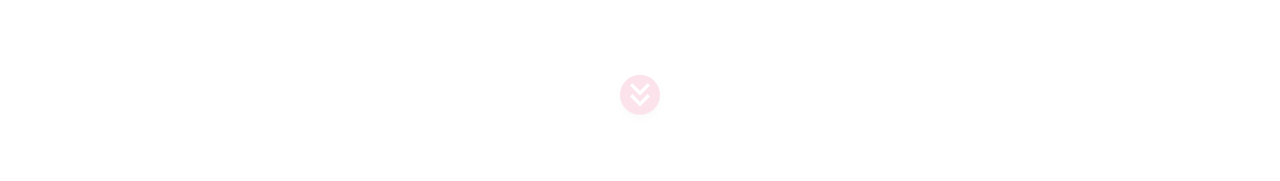
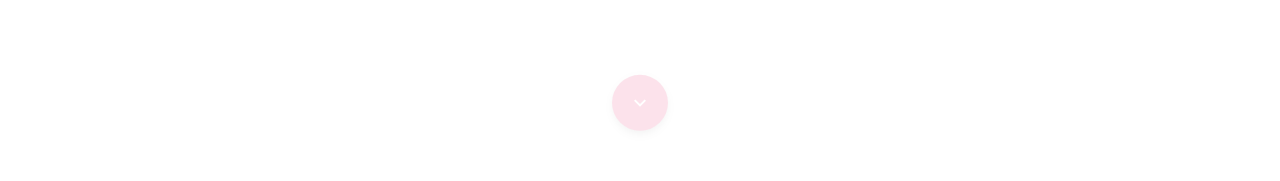
Before and after one commit to Ayamagucci/portfolio-site, a React app: page / in a window 1280 px wide. Shown: the part 706-887 px from the top of the page. Built offline with nearby package versions, Linux system fonts and the light colour scheme.

Commit message:
DownScroll progress

```diff
--- a/src/components/App.jsx
+++ b/src/components/App.jsx
@@ -1,20 +1,45 @@
-import React, { useState, useEffect, useRef } from 'react';
-import { Container, Box, Typography, Fab, Tooltip, Zoom } from '@mui/material';
-import KeyboardArrowUpIcon from '@mui/icons-material/KeyboardArrowUp';
+import React, { useState, useEffect } from 'react';
+import { Container, Box, Typography, Fab } from '@mui/material';
 import { useTheme } from '@mui/material/styles';
+import { useSpring, animated } from 'react-spring';
 import Nav from './Nav';
 import Resume from './Resume';
 import About from './About';
 import Projects from './Projects';
 import Contact from './Contact';
-import { useSpring, animated } from 'react-spring';
-import ScrollIndicator from './ScrollIndicator';
+import DownScroll from './DownScroll';
+import ScrollToTop from './ScrollToTop';
 
 export default function App({ darkMode, toggleDarkMode }) {
+
+  const theme = useTheme();
+
+  const centerStyle = {
+    display: 'flex',
+    flexDirection: 'column',
+    alignItems: 'center',
+    justifyContent: 'center',
+    minHeight: '80vh',
+    padding: '2rem'
+  };
 
   // elevate AppBar & display FAB on scroll
   const [ elevation, setElevation ] = useState(0);
   const [ fabScroll, setFabScroll ] = useState(false);
+
+  // handler for Nav & DownScroll
+  const scrollToSection = (sectionID) => {
+    const elem = document.getElementById(sectionID);
+
+    if (elem) {
+      // elem.scrollIntoView({ behavior: 'smooth' });
+      elem.scrollIntoView({
+        behavior: 'smooth',
+        block: 'start',
+        inline: 'nearest'
+      });
+    }
+  };
 
   const handleScroll = () => {
     const { scrollY } = window;
@@ -34,10 +59,6 @@ export default function App({ darkMode, toggleDarkMode }) {
     }
   };
 
-  const scrollToTop = () => {
-    window.scrollTo({ top: 0, behavior: 'smooth' })
-  };
-
   useEffect(() => {
     // add scroll event when component mounts
     window.addEventListener('scroll', handleScroll);
@@ -49,68 +70,66 @@ export default function App({ darkMode, toggleDarkMode }) {
   }, []);
 
   const fadeEffect = useSpring({
-    from: { opacity: 0 },
+    from: { opacity: 0.5 },
     to: { opacity: 1 },
     config: { duration: 2250 }
   });
 
-  /*
-  // animate fade on intro text
-  const refIntroText = useRef(null);
+  const pulseEffect = useSpring({
+    from: { opacity: 0.8 },
+    to: { opacity: 1 },
+    config: { duration: 1500 },
+    loop: true
+  });
 
-  // call animation when component mounts
-  useEffect(() => Fade(refIntroText), []); // <— gsap
-  */
-
-  const centerStyle = {
-    display: 'flex',
-    flexDirection: 'column',
-    alignItems: 'center',
-    justifyContent: 'center',
-    minHeight: '80vh',
-    padding: '2rem'
-  };
+  const slideEffect = useSpring({
+    from: { transform: 'translateY(0px)', opacity: 0 },
+    to: { transform: 'translateY(40px)', opacity: 1 },
+    config: { tension: 400, friction: 20, duration: 1250 },
+    loop: true,
+  });
 
   return (
-    <Container maxWidth='xl' sx={{ backgroundColor: useTheme().palette.background.default }}>
-      <Nav elevation={ elevation } darkMode={ darkMode } toggleDarkMode={ toggleDarkMode } />
+    <Container maxWidth='xl' sx={{ backgroundColor: theme.palette.background.default }}>
+      <Nav
+        scrollToSection={ scrollToSection }
+        elevation={ elevation }
+        darkMode={ darkMode }
+        toggleDarkMode={ toggleDarkMode }
+      />
 
-      {/* wrap animated component w/ animated.div (react-spring) */}
       <animated.div style={ fadeEffect }>
         <Box sx={ centerStyle }>
           <Typography variant='h1' /* ref={ refIntroText } */>
             <strong>Hi, I'm Alex!</strong>
           </Typography>
-          <Resume />
+          <Resume fadeEffect={ fadeEffect } />
         </Box>
       </animated.div>
-      <ScrollIndicator />
 
+      <DownScroll
+        scrollToSection={ () => scrollToSection('about') }
+        slideEffect={ slideEffect }
+        aria-label='Scroll Down to About'
+      />
       <About centerStyle={ centerStyle } />
-      <ScrollIndicator />
 
+      <DownScroll
+        scrollToSection={ () => scrollToSection('projects') }
+        slideEffect={ slideEffect }
+        aria-label='Scroll Down to Project'
+      />
       <Projects centerStyle={ centerStyle } />
-      <ScrollIndicator />
 
+      <DownScroll
+        scrollToSection={ () => scrollToSection('contact') }
+        slideEffect={ slideEffect }
+        aria-label='Scroll Down to Contact'
+      />
       <Contact centerStyle={ centerStyle } />
 
       { elevation && (
-        <Zoom in={ fabScroll }>
-          <Tooltip title='Scroll back to top' placement='top'>
-            <Fab onClick={ scrollToTop }
-              sx={{
-                position: 'fixed',
-                bottom: '3.5rem',
-                right: '3.5rem',
-                zIndex: 1000 // NOTE: elevation only controls shadow (illusion of stacking effect)
-              }}
-              elevation={ elevation }
-              color='primary'
-            >
-              <KeyboardArrowUpIcon />
-            </Fab>
-          </Tooltip>
-        </Zoom>
+        <ScrollToTop elevation={ elevation } fabScroll={ fabScroll } pulseEffect={ pulseEffect } />
       ) }
     </Container>
   );
--- /dev/null
+++ b/src/components/DownScroll.jsx
@@ -0,0 +1,23 @@
+import React from 'react';
+import { Box, Tooltip, Fab } from '@mui/material';
+import KeyboardArrowDownIcon from '@mui/icons-material/KeyboardArrowDown';
+import { animated } from 'react-spring';
+
+export default function DownScroll({ slideEffect, scrollToSection }) {
+
+  return (
+    <Box sx={{
+      display: 'flex',
+      justifyContent: 'center',
+      alignItems: 'center'
+    }}>
+      <Tooltip title='Scroll down!' placement='top'>
+        <animated.div style={ slideEffect }>
+          <Fab onClick={ scrollToSection } color='primary'>
+            <KeyboardArrowDownIcon />
+          </Fab>
+        </animated.div>
+      </Tooltip>
+    </Box>
+  );
+}
--- a/src/components/Nav.jsx
+++ b/src/components/Nav.jsx
@@ -3,15 +3,7 @@ import { AppBar, Toolbar, Button, Switch, Box, Typography } from '@mui/material'
 import Brightness4Icon from '@mui/icons-material/Brightness4';
 import Brightness4OutlinedIcon from '@mui/icons-material/Brightness4Outlined';
 
-export default function Nav({ elevation, darkMode, toggleDarkMode }) {
-
-  const scrollToSection = (sectionID) => {
-    const elem = document.getElementById(sectionID);
-
-    if (elem) {
-      elem.scrollIntoView({ behavior: 'smooth' });
-    }
-  };
+export default function Nav({ scrollToSection, elevation, darkMode, toggleDarkMode }) {
 
   return (
     <AppBar
--- a/src/components/Resume.jsx
+++ b/src/components/Resume.jsx
@@ -1,9 +1,9 @@
 import React from 'react';
-import { Container, Box, Typography, Fab, Zoom } from '@mui/material';
+import { Fab, Zoom } from '@mui/material';
 import DescriptionIcon from '@mui/icons-material/Description';
-import axios from 'axios';
+import { animated } from 'react-spring';
 
-export default function Resume() {
+export default function Resume({ fadeEffect, pulseEffect }) {
 
   const handleDownload = () => {
     const resumeLink = document.createElement('a');
@@ -18,12 +18,13 @@ export default function Resume() {
   };
 
   return (
-    <Fab
-      onClick={ handleDownload }
+    // <Zoom in={ true } /* style={{ transitionDelay: '500ms' }} */>
+    <animated.div style={ pulseEffect }>
+      <animated.div style={ fadeEffect }>
+        <Fab onClick={ handleDownload }
           sx={{
             position: 'absolute',
             bottom: '42%',
-        // center horizontally
             left: '50%',
             transform: 'translateX(-50%)',
           }}
@@ -33,5 +34,8 @@ export default function Resume() {
         >
           <DescriptionIcon /> Download My Resumé
         </Fab>
+      </animated.div>
+    </animated.div>
+    // </Zoom>
   );
 }
--- a/src/components/ScrollIndicator.jsx
+++ /dev/null
@@ -1,66 +0,0 @@
-import React from 'react';
-import { Box, Tooltip } from '@mui/material';
-import KeyboardDoubleArrowDownIcon from '@mui/icons-material/KeyboardDoubleArrowDown';
-import { useSpring, animated } from 'react-spring';
-
-export default function ScrollIndicator() {
-
-  const animation = useSpring({
-    from: { transform: 'translateY(0px)', opacity: 0 },
-    to: { transform: 'translateY(40px)', opacity: 1 },
-    config: { tension: 400, friction: 20, duration: 1250 },
-    loop: true,
-  });
-
-  /*
-  // const numDots = 5;
-  // const dotSpacing = 20;
-
-  const dotStyles = useTrail(numDots, {
-    from: { transform: 'translateY(0px)', opacity: 0 },
-    to: { transform: 'translateY(40px)', opacity: 1 },
-    config: { tension: 400, friction: 20, duration: 1000 },
-    loop: true,
-  });
-
-  return (
-    <Box sx={{ display: 'flex', justifyContent: 'center' }}>
-      { dotStyles.map((style, i) => (
-        <animated.div key={ i }
-          style={{
-            ...style,
-            width: '10px',
-            height: '10px',
-            backgroundColor: '#007bff',
-            borderRadius: '50%',
-            marginRight: '5px',
-            position: 'relative',
-            // top: `-${ i * dotSpacing }px`
-          }}
-        />
-      )) }
-    </Box>
-  );
-  */
-
-  return (
-    <Box sx={{
-      display: 'flex',
-      justifyContent: 'center',
-      alignItems: 'center'
-    }}>
-      <Tooltip title='Scroll down!' placement='top'>
-        <animated.div style={ animation }>
-          <KeyboardDoubleArrowDownIcon sx={{
-            backgroundColor: '#E91E63',
-            borderRadius: '50%',
-            color: 'white',
-            width: '40px',
-            height: '40px',
-            boxShadow: '0px 4px 8px rgba(0, 0, 0, 0.2)' // elevation
-            }} />
-        </animated.div>
-      </Tooltip>
-    </Box>
-  );
-}
--- /dev/null
+++ b/src/components/ScrollToTop.jsx
@@ -0,0 +1,32 @@
+import React from 'react';
+import { Zoom, Tooltip, Fab } from '@mui/material';
+import KeyboardDoubleArrowUpIcon from '@mui/icons-material/KeyboardDoubleArrowUp';
+import { animated } from 'react-spring';
+
+export default function ScrollToTop({ elevation, fabScroll, pulseEffect }) {
+
+  const upScroll = () => {
+    window.scrollTo({ top: 0, behavior: 'smooth' })
+  };
+
+  return (
+    <Zoom in={ fabScroll }>
+      <Tooltip title='Scroll back to top' placement='top'>
+        <animated.div style={ pulseEffect }>
+          <Fab onClick={ upScroll }
+            sx={{
+              position: 'fixed',
+              bottom: '3.5rem',
+              right: '3.5rem',
+              zIndex: 1000 // NOTE: elevation only controls shadow (illusion of stacking effect)
+            }}
+            elevation={ elevation }
+            color='primary'
+          >
+            <KeyboardDoubleArrowUpIcon />
+          </Fab>
+        </animated.div>
+      </Tooltip>
+    </Zoom>
+  );
+}
```
Lines whose indentation alone changed are shown as unchanged.
